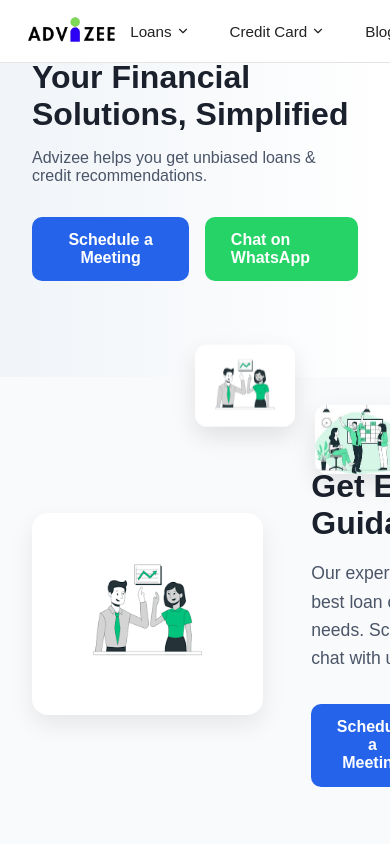
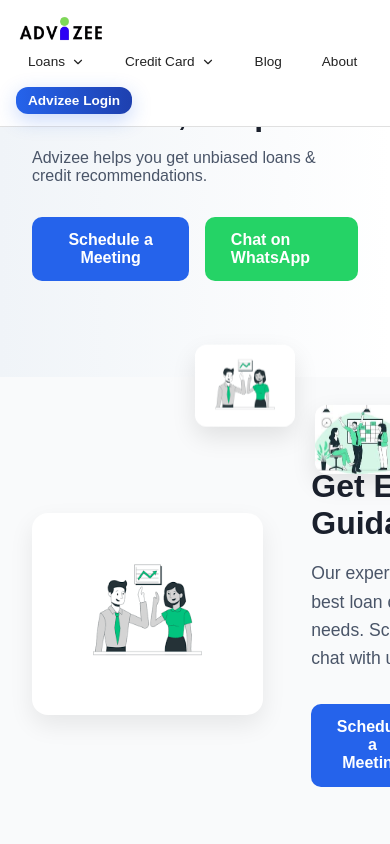
Before and after one commit to Advizee/Advizee, a React (Vite) app: page / in a window 390 px wide. Shown: the top 844 px of the page. Built offline with nearby package versions, Linux system fonts and the light colour scheme.

Commit message:
update_nav.css

```diff
--- a/src/styles/navbar.css
+++ b/src/styles/navbar.css
@@ -3,41 +3,46 @@
   display: flex;
   justify-content: space-between;
   align-items: center;
-  padding: 12px 24px; /* reduce padding so login btn stays inside */
+  padding: 12px 32px;
   background-color: #ffffff;
-  border-bottom: 1px solid #e5e5e5;
+  border-bottom: 1px solid #e0e0e0;
   position: fixed;
   top: 0;
   width: 100%;
   z-index: 1000;
-  transition: transform 0.3s ease;
-  box-sizing: border-box; /* ensures padding doesn't push content out */
+  transition: transform 0.3s ease, background 0.3s ease, box-shadow 0.3s ease;
+  box-sizing: border-box;
 }
 
 .navbar-hidden {
-  transform: translateY(-100%); /* slide navbar up */
+  transform: translateY(-100%);
 }
 
 /* === Logo === */
 .logo img {
-  height: 38px;
+  height: 42px;
   width: auto;
   display: block;
+  transition: transform 0.3s ease;
+}
+
+.logo img:hover {
+  transform: scale(1.05);
 }
 
 /* === Right Side === */
 .nav-right {
   display: flex;
   align-items: center;
-  gap: 24px; /* slightly reduced gap */
-  flex-wrap: nowrap; /* prevent wrapping */
+  gap: 28px;
+  flex-wrap: nowrap;
 }
 
 /* === Nav Links === */
 .nav-links {
   list-style: none;
   display: flex;
-  gap: 20px;
+  gap: 22px;
   margin: 0;
   padding: 0;
   position: relative;
@@ -55,37 +60,36 @@
   font-size: 0.95rem;
   font-weight: 500;
   color: #222;
-  padding: 6px 10px;
+  padding: 8px 12px;
   display: flex;
   align-items: center;
-  gap: 4px;
+  gap: 6px;
   cursor: pointer;
   text-decoration: none;
-  transition: all 0.25s ease;
-  white-space: nowrap; /* prevent text from breaking */
+  border-radius: 8px;
+  transition: all 0.3s ease;
+  white-space: nowrap;
 }
 
 .dropdown-btn:hover,
 .nav-btn:hover {
-  color: #007bff;
-  background-color: #f8f9fa;
-  border-radius: 6px;
-  transform: translateY(-1px);
-  box-shadow: 0 2px 6px rgba(0, 123, 255, 0.08);
+  color: #fff;
+  background: linear-gradient(90deg, #2563eb, #1e40af);
+  box-shadow: 0 4px 15px rgba(37, 99, 235, 0.25);
+  transform: translateY(-2px) scale(1.02);
 }
 
-/* Active state (hover/click) */
+/* Active Dropdown State */
 .dropdown.active > .dropdown-btn {
-  background-color: #f0f6ff;
-  box-shadow: 0 3px 8px rgba(0, 123, 255, 0.15);
-  border-radius: 6px;
-  color: #007bff;
+  background: linear-gradient(90deg, #1e40af, #2563eb);
+  color: #fff;
+  box-shadow: 0 6px 18px rgba(37, 99, 235, 0.3);
   transform: translateY(-1px);
 }
 
 /* === Chevron Icon === */
 .chevron {
-  transition: transform 0.25s ease;
+  transition: transform 0.3s ease;
 }
 
 .dropdown.active .chevron {
@@ -96,24 +100,23 @@
 .dropdown-menu {
   display: block;
   position: absolute;
-  top: calc(100% + 8px); /* spacing between button & menu */
+  top: calc(100% + 10px);
   left: 0;
   background-color: #fff;
   border: 1px solid #e5e5e5;
-  border-radius: 8px;
-  box-shadow: 0 6px 20px rgba(0, 0, 0, 0.08);
+  border-radius: 10px;
+  box-shadow: 0 8px 24px rgba(0, 0, 0, 0.08);
   list-style: none;
-  padding: 8px 0;
-  min-width: 220px;
+  padding: 10px 0;
+  min-width: 240px;
   z-index: 999;
 
   opacity: 0;
   visibility: hidden;
-  transform: translateY(12px);
-  transition: opacity 0.25s ease, transform 0.25s ease, visibility 0.25s;
+  transform: translateY(15px);
+  transition: opacity 0.3s ease, transform 0.3s ease, visibility 0.3s ease;
 }
 
-/* Show dropdown when active */
 .dropdown.active .dropdown-menu {
   opacity: 1;
   visibility: visible;
@@ -122,45 +125,83 @@
 
 /* === Dropdown Items === */
 .dropdown-menu li a {
-  padding: 10px 16px;
-  font-size: 0.9rem;
+  padding: 12px 18px;
+  font-size: 0.95rem;
   font-weight: 400;
   color: #333;
   white-space: nowrap;
   display: block;
   text-decoration: none;
-  transition: all 0.25s ease;
-  border-radius: 4px;
+  border-radius: 6px;
+  transition: all 0.3s ease;
 }
 
 .dropdown-menu li a:hover {
-  background-color: #f0f6ff;
-  color: #007bff;
+  background: linear-gradient(90deg, #2563eb, #1e40af);
+  color: #fff;
   transform: translateX(4px);
+  box-shadow: 0 4px 15px rgba(37, 99, 235, 0.2);
 }
 
 /* === Login Button (Standout) === */
 .login-btn {
-  background: linear-gradient(90deg, #007bff, #0056b3);
+  background: linear-gradient(90deg, #2563eb, #1e40af);
   color: #fff;
   border: none;
-  padding: 8px 18px;
-  font-size: 0.9rem;
-  font-weight: 500;
-  border-radius: 8px;
+  padding: 10px 22px;
+  font-size: 0.95rem;
+  font-weight: 600;
+  border-radius: 12px;
   cursor: pointer;
-  box-shadow: 0 4px 10px rgba(0, 123, 255, 0.25);
-  transition: all 0.25s ease;
-  white-space: nowrap; /* prevent breaking */
+  box-shadow: 0 6px 20px rgba(37, 99, 235, 0.25);
+  transition: all 0.3s ease;
+  white-space: nowrap;
 }
 
 .login-btn:hover {
-  background: linear-gradient(90deg, #0056b3, #004095);
+  background: linear-gradient(90deg, #1e40af, #2563eb);
   transform: translateY(-2px) scale(1.05);
-  box-shadow: 0 6px 16px rgba(0, 86, 179, 0.35);
+  box-shadow: 0 8px 22px rgba(37, 99, 235, 0.35);
 }
 
 .login-btn:active {
   transform: scale(0.97);
-  box-shadow: 0 2px 6px rgba(0, 86, 179, 0.25);
+  box-shadow: 0 3px 8px rgba(37, 99, 235, 0.2);
 }
+
+/* === Responsive === */
+@media (max-width: 1024px) {
+  .navbar {
+    padding: 12px 20px;
+  }
+  .nav-right {
+    gap: 18px;
+  }
+  .nav-links {
+    gap: 16px;
+  }
+}
+
+@media (max-width: 768px) {
+  .navbar {
+    flex-direction: column;
+    align-items: flex-start;
+    padding: 12px 16px;
+  }
+  .nav-right {
+    flex-wrap: wrap;
+    gap: 12px;
+  }
+}
+
+@media (max-width: 480px) {
+  .logo img {
+    height: 36px;
+  }
+  .dropdown-btn,
+  .nav-btn,
+  .login-btn {
+    font-size: 0.85rem;
+    padding: 6px 12px;
+  }
+}
```
